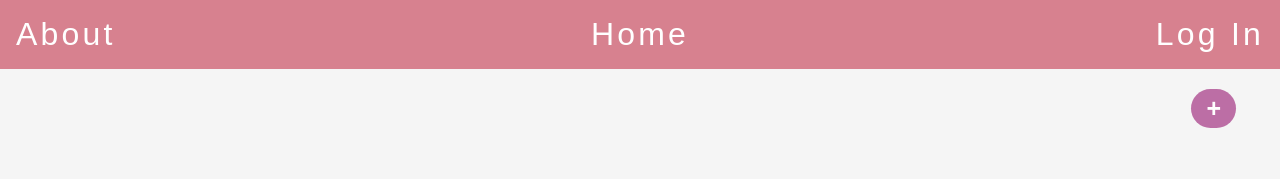
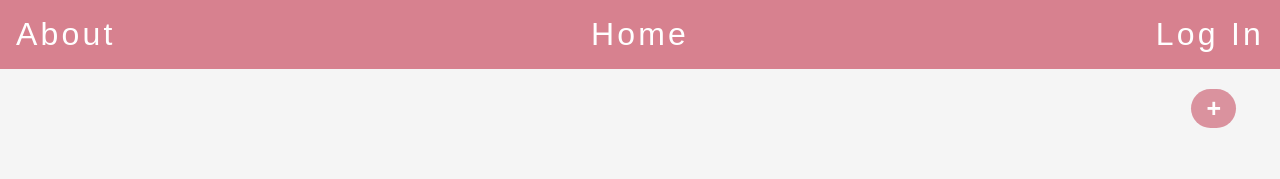
Before and after one commit to Morgan-Maumus/The-Flamingos-KISS, a React (Create React App) app in the folder flamingos/: page /Home in a window 1280 px wide. In both pictures the pointer is over the button 1213 px from the left and 108 px from the top of the page. Shown: the top 179 px of the page. Built offline with nearby package versions, Linux system fonts and the light colour scheme.

Commit message:
more editsss

```diff
--- a/flamingos/src/App.css
+++ b/flamingos/src/App.css
@@ -1,6 +1,8 @@
 * {
     box-sizing: border-box;
   }
+
+
   /* HOME STYLES */
   .column-container{
     display: flex;
@@ -196,7 +198,9 @@
     }
   }
 
-   /* HOME STYLES */
+/* HOME STYLES */
+
+
 
 /* NAV BAR STYLES */
 .nav-bar{
@@ -252,7 +256,9 @@
 
 /* NAV BAR STYLES */
 
-/* Add button STYLES */
+
+
+/* ADD TREE BUTTON STYLES */
 .add-button-container{
   padding-right: 3vh;
 
@@ -273,6 +279,6 @@
 }
 
 .add-tree:hover {
-  background-color: #bc6ea5;
+  background-color:#da929e;
 }
-/* Add button STYLES */
+/* ADD TREE BUTTON STYLES */
```
